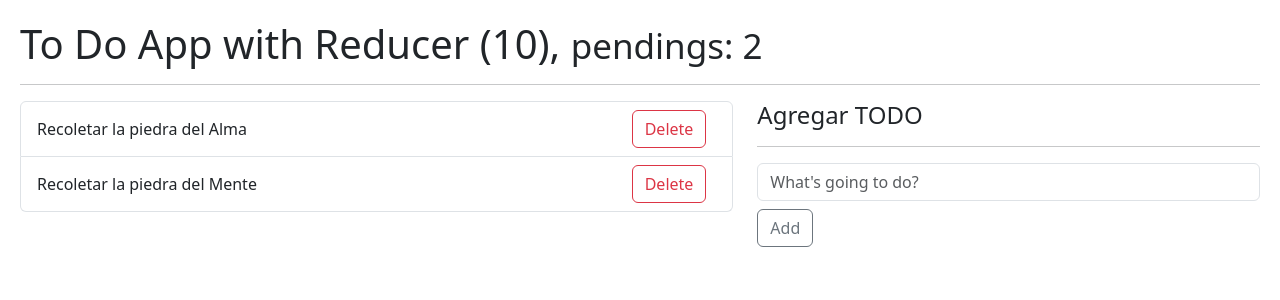
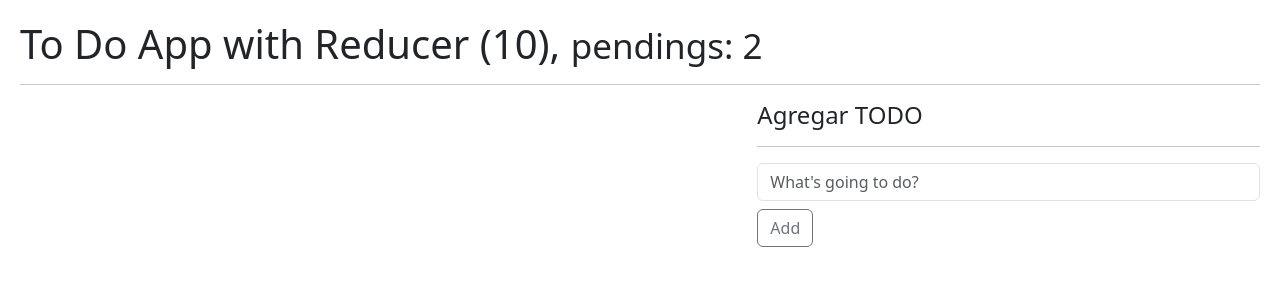
Before and after one commit to Davidcastel26/HooksReact, a React (Vite) app in the folder hook-app/: page / in a window 1280 px wide. Shown: the top 300 px of the page. Built offline with nearby package versions, Linux system fonts and the light colour scheme.

Commit message:
Update TodoApp.jsx

```diff
--- a/hook-app/src/08-useReducer/TodoApp.jsx
+++ b/hook-app/src/08-useReducer/TodoApp.jsx
@@ -1,24 +1,27 @@
-import { useReducer } from "react"
+import { useEffect, useReducer } from "react"
 import { todoReducer } from "./todoReducer"
 import { TodoList } from "./TodoList"
 import { FormTodo } from "./FormTodo"
 
 const initialState = [
-    {
-        id: new Date().getTime(),
-        description: 'Recoletar la piedra del Alma',
-        done: false,
-    },
-    {
-        id: new Date().getTime() * 3,
-        description: 'Recoletar la piedra del Mente',
-        done: false,
-    },
+
 ]
+
+const init = () =>{
+    return JSON.parse( localStorage.getItem('todos') ) || []
+}
 
 export const TodoApp = () => {
 
-    const [todos, dispatch] = useReducer( todoReducer, initialState )
+    const [todos, dispatch] = useReducer( todoReducer, initialState, init )
+
+    useEffect(() => {
+
+        // console.log(todos);
+        localStorage.setItem('todos', JSON.stringify( todos ))
+
+    }, [ todos ])
+
 
     const handleNewTodo = ( todo ) => {
         // console.log({todo})
```
